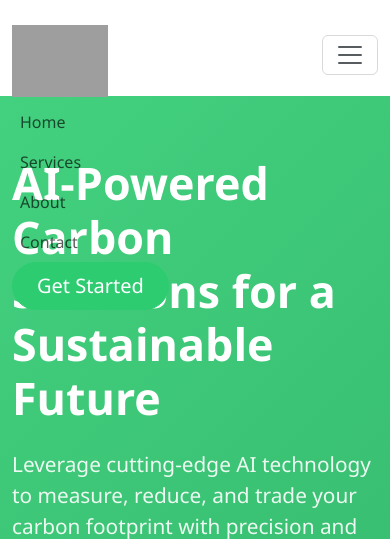
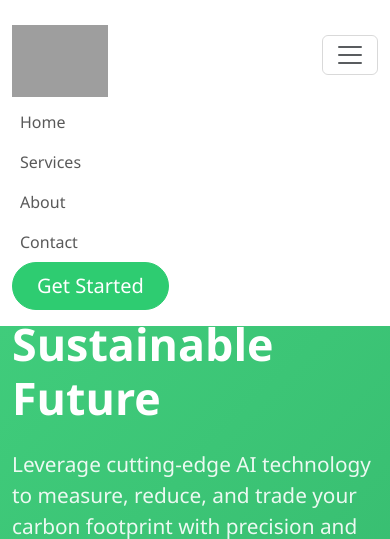
Before and after one commit to greenmarkinternational/Greenmarkupdated, a PHP site: page / in a window 390 px wide, after a click that opens the changed part. Shown: the top 539 px of the page. Run offline with PHP 8.4, Linux system fonts and the light colour scheme; grey boxes are pictures that could not be loaded.

Commit message:
updated css

```diff
--- a/style.css
+++ b/style.css
@@ -418,4 +418,8 @@ transform: translateX(-50%);
     .navconbtn{
         margin-bottom: 16px;
     }
+    .navbar>.container{
+        background-color: #ffffff;
+        /* border-radius: 0 0 15px 15px; */
+    }
 }
```
